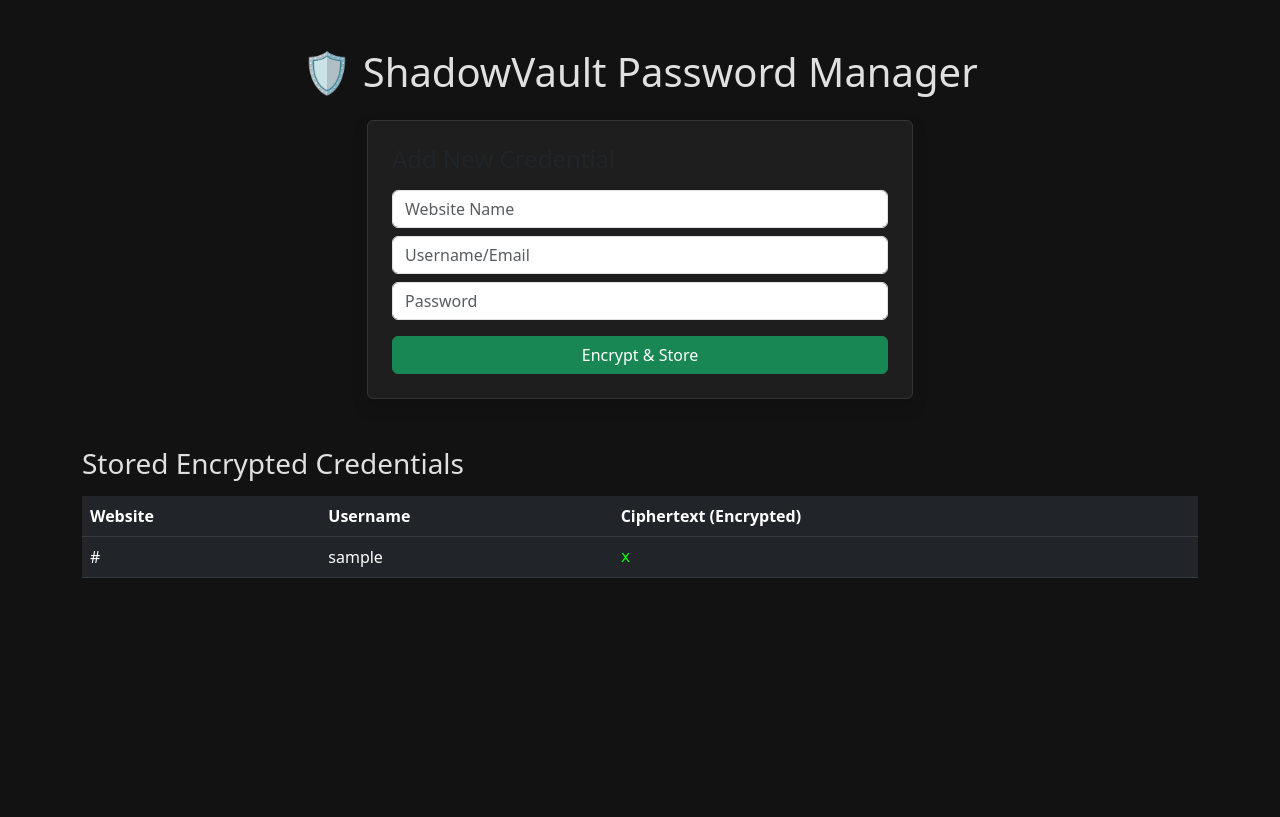
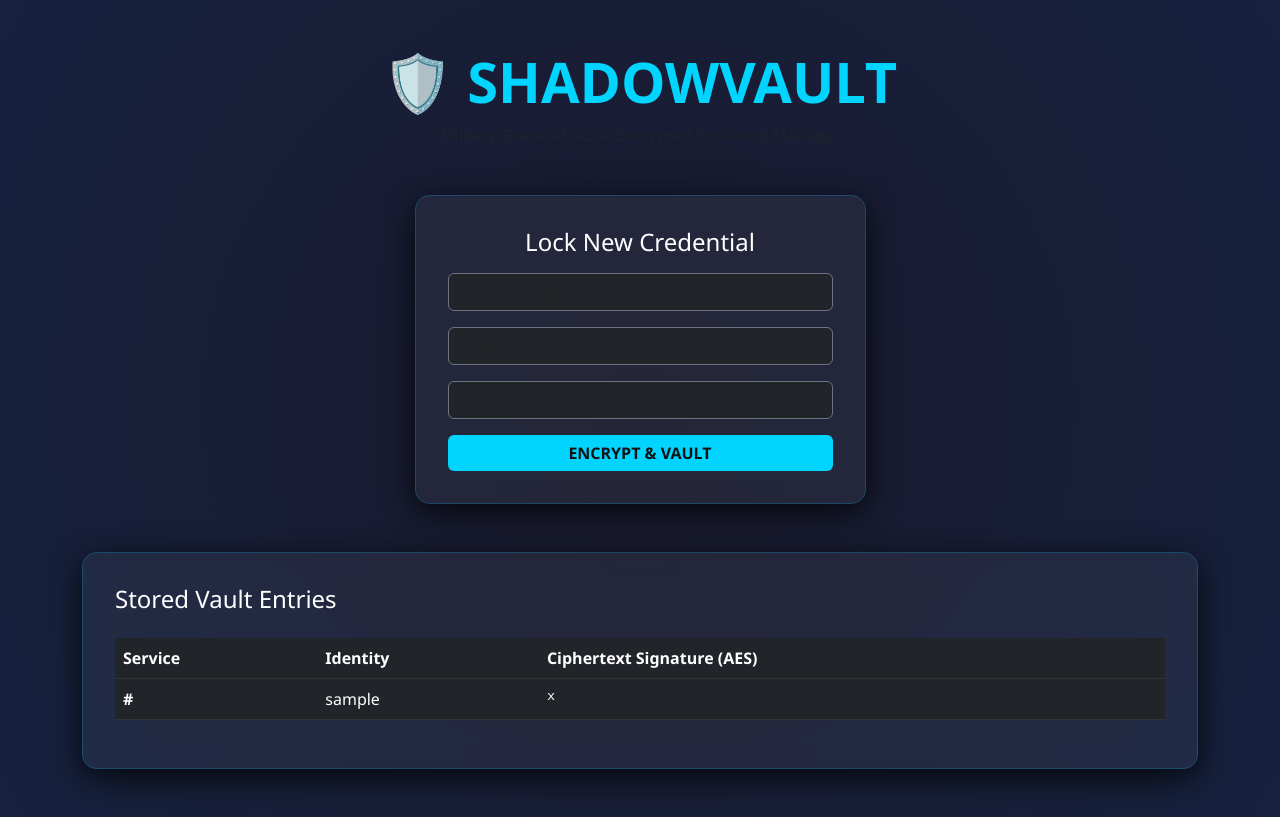
Before and after one commit to krishnashivhare654-beep/ShadowVault-Manager, a Flask app: template templates/index.html in a window 1280 px wide. Before the commit the page ends 578 px from the top, so only its background shows below. Run offline with Flask 3, Linux system fonts and the light colour scheme; the template is opened without the code that fills it: values that come from a table or form of the project are taken from there, others are empty; tables that the repository leaves empty hold one stand-in row (values such as "Sample post").

Commit message:
Fixed database imports and added master password security

```diff
--- a/app.py
+++ b/app.py
@@ -1,4 +1,4 @@
-from flask import Flask, render_template, request, redirect, url_for
+from flask import Flask, render_template, request, redirect, url_for, session
 from models import db, PasswordEntry
 from encryption import initialize_key, encrypt_val, decrypt_val
 
@@ -7,16 +7,29 @@ app = Flask(__name__)
 # Database Configuration
 app.config['SQLALCHEMY_DATABASE_URI'] = 'sqlite:///vault.db'
 app.config['SQLALCHEMY_TRACK_MODIFICATIONS'] = False
+app.secret_key = "SECURE_SECRET_KEY_KRISHNA" # Needed for login sessions
 db.init_app(app)
+
+# SET YOUR MASTER PASSWORD HERE
+MASTER_PASSWORD = "admin"
 
 # Initialize Encryption Key and Database
 initialize_key()
 with app.app_context():
     db.create_all()
 
+@app.route('/login', methods=['GET', 'POST'])
+def login():
+    if request.method == 'POST':
+        if request.form.get('master_password') == MASTER_PASSWORD:
+            session['logged_in'] = True
+            return redirect(url_for('index'))
+    return render_template('login.html')
+
 @app.route('/')
 def index():
-    # Retrieve all entries from the database
+    if not session.get('logged_in'):
+        return redirect(url_for('login'))
     entries = PasswordEntry.query.all()
     return render_template('index.html', entries=entries)
 
@@ -26,15 +39,10 @@ def add_password():
     username = request.form.get('username')
     password = request.form.get('password')
 
-    # ENCRYPT the password before saving
+    # Encrypt before saving
     encrypted_pw = encrypt_val(password)
 
-    new_entry = PasswordEntry(
-        website=website,
-        username=username,
-        encrypted_password=encrypted_pw
-    )
-
+    new_entry = PasswordEntry(website=website, username=username, encrypted_password=encrypted_pw)
     db.session.add(new_entry)
     db.session.commit()
     return redirect(url_for('index'))
--- a/templates/index.html
+++ b/templates/index.html
@@ -2,55 +2,68 @@
 <html lang="en">
 <head>
     <meta charset="UTF-8">
-    <title>ShadowVault | Cyber Manager</title>
+    <meta name="viewport" content="width=device-width, initial-scale=1.0">
+    <title>ShadowVault | Secure Storage</title>
     <link href="https://cdn.jsdelivr.net/npm/bootstrap@5.3.0/dist/css/bootstrap.min.css" rel="stylesheet">
     <style>
-        body { background-color: #121212; color: #e0e0e0; }
-        .card { background-color: #1e1e1e; border: 1px solid #333; }
-        .table { color: #e0e0e0; }
+        body { background: radial-gradient(circle, #1a1a2e, #16213e); color: #00d4ff; min-height: 100vh; font-family: 'Segoe UI', Tahoma, Geneva, Verdana, sans-serif; }
+        .vault-card { background: rgba(255, 255, 255, 0.05); backdrop-filter: blur(10px); border: 1px solid rgba(0, 212, 255, 0.2); border-radius: 15px; padding: 2rem; box-shadow: 0 8px 32px 0 rgba(0, 0, 0, 0.8); }
+        .btn-cyber { background-color: #00d4ff; color: #121212; font-weight: bold; border: none; transition: 0.3s; }
+        .btn-cyber:hover { background-color: #008cba; transform: translateY(-2px); box-shadow: 0 5px 15px rgba(0, 212, 255, 0.4); }
+        .table { color: #e0e0e0; border-color: #333; }
+        .cipher-text { font-family: 'Courier New', Courier, monospace; color: #39ff14; font-size: 0.85rem; }
     </style>
 </head>
 <body>
-    <div class="container mt-5">
-        <h1 class="text-center mb-4">🛡️ ShadowVault Password Manager</h1>
+    <div class="container py-5">
+        <header class="text-center mb-5">
+            <h1 class="display-4 fw-bold text-uppercase tracking-widest">🛡️ ShadowVault</h1>
+            <p class="text-muted">Military-Grade AES-256 Encrypted Password Manager</p>
+        </header>
 
-        <div class="row justify-content-center">
-            <div class="col-md-6">
-                <div class="card p-4 shadow">
-                    <h4 class="mb-3">Add New Credential</h4>
+        <div class="row justify-content-center mb-5">
+            <div class="col-md-5">
+                <div class="vault-card">
+                    <h4 class="mb-3 text-white text-center">Lock New Credential</h4>
                     <form action="/add" method="POST">
-                        <input type="text" name="website" class="form-control mb-2" placeholder="Website Name" required>
-                        <input type="text" name="username" class="form-control mb-2" placeholder="Username/Email" required>
-                        <input type="password" name="password" class="form-control mb-3" placeholder="Password" required>
-                        <button type="submit" class="btn btn-success w-100">Encrypt & Store</button>
+                        <div class="mb-3">
+                            <input type="text" name="website" class="form-control bg-dark text-white border-secondary" placeholder="Website / App Name" required>
+                        </div>
+                        <div class="mb-3">
+                            <input type="text" name="username" class="form-control bg-dark text-white border-secondary" placeholder="Username or Email" required>
+                        </div>
+                        <div class="mb-3">
+                            <input type="password" name="password" class="form-control bg-dark text-white border-secondary" placeholder="Password" required>
+                        </div>
+                        <button type="submit" class="btn btn-cyber w-100">ENCRYPT & VAULT</button>
                     </form>
                 </div>
             </div>
         </div>
 
-        <div class="mt-5">
-            <h3>Stored Encrypted Credentials</h3>
-            <table class="table table-dark table-hover mt-3">
+        <div class="vault-card">
+            <h4 class="mb-4 text-white">Stored Vault Entries</h4>
+            <div class="table-responsive">
+                <table class="table table-dark table-hover">
                     <thead>
                         <tr>
-                        <th>Website</th>
-                        <th>Username</th>
-                        <th>Ciphertext (Encrypted)</th>
+                            <th>Service</th>
+                            <th>Identity</th>
+                            <th>Ciphertext Signature (AES)</th>
                         </tr>
                     </thead>
                     <tbody>
                         {% for entry in entries %}
                         <tr>
-                        <td>{{ entry.website }}</td>
+                            <td class="fw-bold">{{ entry.website }}</td>
                             <td>{{ entry.username }}</td>
-                        <td class="text-break" style="font-family: monospace; color: #00ff00;">
-                            {{ entry.encrypted_password }}
-                        </td>
+                            <td class="cipher-text text-truncate" style="max-width: 300px;">{{ entry.encrypted_password }}</td>
                         </tr>
                         {% endfor %}
                     </tbody>
                 </table>
             </div>
         </div>
+    </div>
 </body>
 </html>
```
Also changed, not shown: templates/login.html (added, +17 -0 lines). Lines whose indentation alone changed are shown as unchanged.
